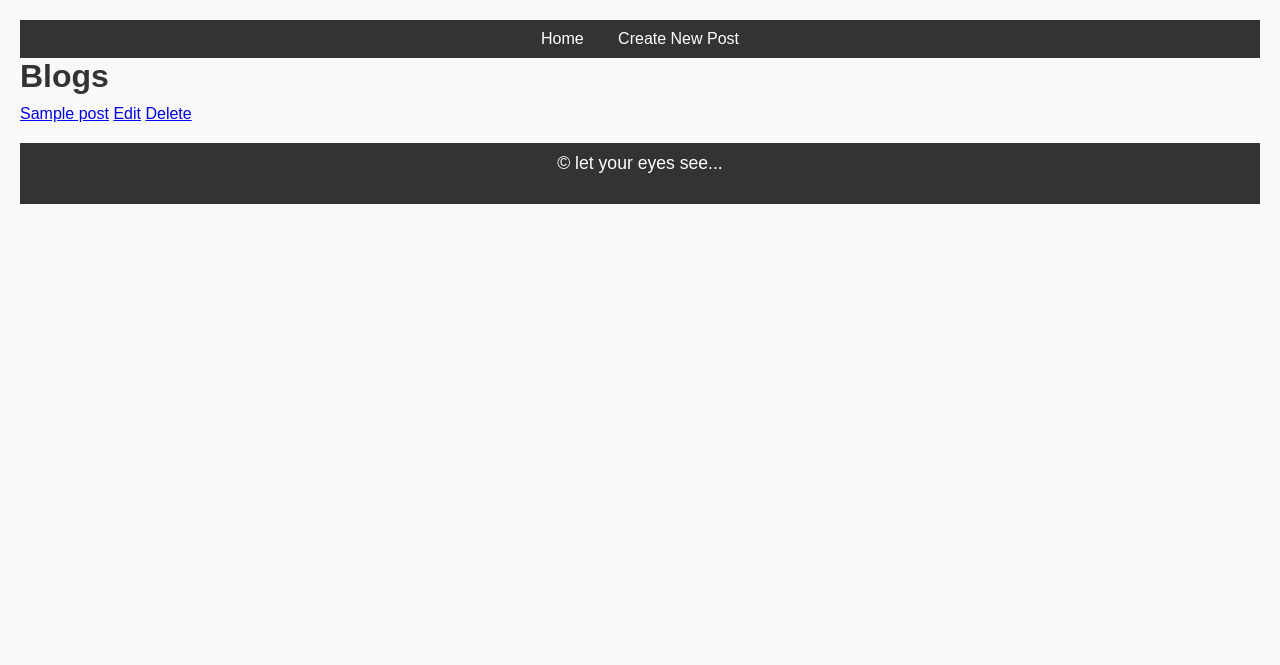
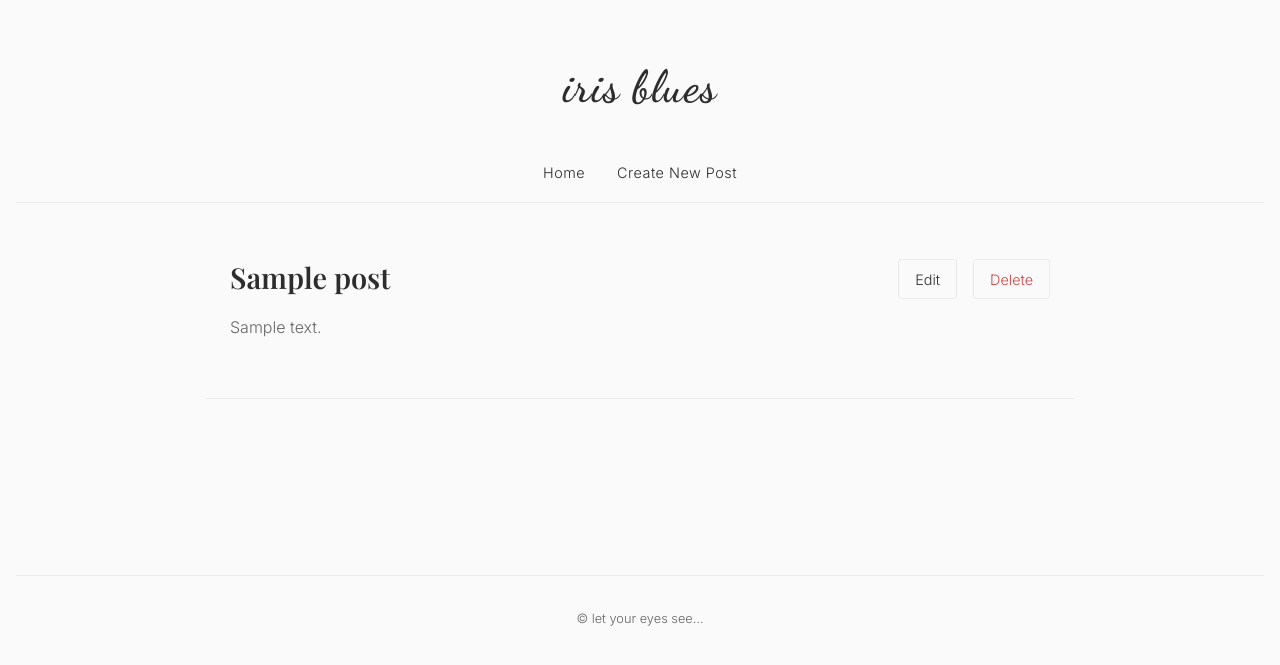
Before and after one commit to Ashique-1010/iris_blues, a Django app: page / in a window 1280 px wide. Shown: the top 665 px of the page. Run offline with Django 5.2, Linux system fonts and the light colour scheme; tables that the repository leaves empty hold one stand-in row (values such as "Sample post").

Commit message:
added more styling

```diff
--- a/blog/static/blog/styles.css
+++ b/blog/static/blog/styles.css
@@ -1,110 +1,261 @@
-/* Basic Reset */
+/* Import fonts */
+@import url('https://fonts.googleapis.com/css2?family=Cormorant+Garamond:wght@400;500;600&family=Inter:wght@300;400&family=Playfair+Display:wght@400;600&family=Dancing+Script:wght@600&display=swap');
+
+/* Minimal Reset */
 * {
     margin: 0;
     padding: 0;
     box-sizing: border-box;
 }
 
+/* Base Styles */
 body {
-    font-family: Arial, sans-serif;
-    background-color: #f9f9f9;
-    color: #333;
-    padding: 20px;
+    font-family: 'Inter', sans-serif;
+    font-weight: 300;
+    line-height: 1.75;
+    color: #2d2d2d;
+    background-color: #fafafa;
+    padding: 1rem;
 }
 
-header {
-    background-color: #333;
-    color: white;
-    padding: 10px 20px;
+/* Site Title */
+.site-title {
+    font-family: 'Dancing Script', cursive;
+    font-size: 2.8rem;
     text-align: center;
+    color: #2d2d2d;
+    margin: 2rem 0;
+    letter-spacing: 1px;
 }
 
-header nav ul {
-    list-style-type: none;
-    padding: 0;
+/* Navigation */
+header {
+    margin-bottom: 2rem;
+    border-bottom: 1px solid #eaeaea;
+    padding-bottom: 1rem;
 }
 
-header nav ul li {
-    display: inline;
-    margin: 0 15px;
+nav ul {
+    display: flex;
+    gap: 2rem;
+    list-style: none;
+    justify-content: center;
 }
 
-header nav ul li a {
-    color: white;
+nav a {
+    color: #2d2d2d;
     text-decoration: none;
+    font-size: 0.9rem;
+    letter-spacing: 0.5px;
+    transition: color 0.3s ease;
 }
 
-header nav ul li a:hover {
-    text-decoration: underline;
+nav a:hover {
+    color: #666;
 }
 
-footer {
-    background-color: #333;
-    color: white;
-    text-align: center;
-    padding: 10px;
-    margin-top: 20px;
+/* Blog List */
+.post-list {
+    list-style: none;
+    margin: 1rem 0 3rem;
+    max-width: 900px;
+    margin: 0 auto;
 }
 
-h1 {
-    font-size: 2em;
-    margin-bottom: 10px;
+.post-list li {
+    margin: 2rem 0;
+    padding: 1.5rem;
+    border-bottom: 1px solid #eaeaea;
+    display: flex;
+    justify-content: space-between;
+    align-items: flex-start;
+    gap: 2rem;
 }
 
-ul {
-    list-style-type: none;
+.post-content {
+    flex-grow: 1;
 }
 
-ul li {
-    margin: 10px 0;
+.post-title {
+    font-family: 'Playfair Display', serif;
+    font-size: 1.8rem;
+    margin-bottom: 1rem;
+    line-height: 1.3;
 }
 
-form {
-    max-width: 600px;
-    margin: 0 auto;
-    padding: 20px;
-    background-color: #fff;
-    border-radius: 5px;
-    box-shadow: 0 4px 8px rgba(0, 0, 0, 0.1);
-    text-align: center;
+.post-title a {
+    color: #2d2d2d;
+    text-decoration: none;
+    transition: color 0.3s ease;
 }
 
-form button {
-    padding: 10px 15px;
-    background-color: #f44336;  /* Red color for delete button */
-    color: white;
-    border: none;
-    cursor: pointer;
-    margin-top: 10px;
-    margin-right: 10px;
-    border-radius: 5px;
+.post-title a:hover {
+    color: #666;
 }
 
-form button:hover {
-    background-color: #e53935;
+.post-excerpt {
+    color: #666;
+    font-size: 1rem;
+    line-height: 1.6;
+    margin-bottom: 0;
 }
 
-form a button {
-    padding: 10px 15px;
-    background-color: #4CAF50;  /* Green color for cancel button */
-    color: white;
-    border: none;
-    cursor: pointer;
-    margin-top: 10px;
-    margin-left: 10px;
-    border-radius: 5px;
+.post-actions {
+    display: flex;
+    gap: 1rem;
+    flex-shrink: 0;
 }
 
-form a button:hover {
-    background-color: #388e3c;
+.post-detail-actions {
+    position: fixed;
+    bottom: 2rem;
+    right: 2rem;
+    display: flex;
+    gap: 1rem;
+    z-index: 100;
 }
 
-h2 {
-    font-size: 1.5em;
-    margin-bottom: 15px;
+.post-detail-actions .edit-btn,
+.post-detail-actions .delete-btn {
+    text-decoration: none;
+    font-size: 0.9rem;
+    padding: 0.8rem 1.5rem;
+    border: 1px solid #eaeaea;
+    border-radius: 3px;
+    transition: all 0.3s ease;
+    background-color: white;
+    box-shadow: 0 2px 8px rgba(0, 0, 0, 0.1);
 }
 
-p {
-    font-size: 1.1em;
-    margin-bottom: 20px;
+.post-detail-actions .edit-btn {
+    color: #2d2d2d;
 }
+
+.post-detail-actions .delete-btn {
+    color: #cc4444;
+}
+
+.post-detail-actions .edit-btn:hover,
+.post-detail-actions .delete-btn:hover {
+    background-color: #2d2d2d;
+    border-color: #2d2d2d;
+    color: white;
+    transform: translateY(-2px);
+    box-shadow: 0 4px 12px rgba(0, 0, 0, 0.15);
+}
+
+.edit-btn, .delete-btn {
+    text-decoration: none;
+    font-size: 0.9rem;
+    padding: 0.4rem 1rem;
+    border: 1px solid #eaeaea;
+    border-radius: 3px;
+    transition: all 0.3s ease;
+}
+
+.edit-btn {
+    color: #2d2d2d;
+}
+
+.delete-btn {
+    color: #cc4444;
+}
+
+.edit-btn:hover, .delete-btn:hover {
+    background-color: #2d2d2d;
+    border-color: #2d2d2d;
+    color: white;
+}
+
+/* Content Layout */
+.content {
+    max-width: 900px;
+    margin: 0 auto;
+    padding: 0 1rem 5rem 1rem;
+}
+
+/* Forms and other existing styles */
+form {
+    margin: 2rem 0;
+}
+
+input, textarea {
+    width: 100%;
+    padding: 0.8rem;
+    margin-bottom: 1rem;
+    border: 1px solid #eaeaea;
+    background: white;
+    font-family: 'Inter', sans-serif;
+    font-size: 1rem;
+}
+
+button {
+    background: transparent;
+    border: 1px solid #2d2d2d;
+    padding: 0.8rem 1.5rem;
+    font-family: 'Inter', sans-serif;
+    font-size: 0.9rem;
+    cursor: pointer;
+    margin-right: 1rem;
+    transition: all 0.3s ease;
+}
+
+button:hover {
+    background: #2d2d2d;
+    color: white;
+}
+
+/* Footer */
+footer {
+    margin-top: 4rem;
+    padding-top: 2rem;
+    border-top: 1px solid #eaeaea;
+    text-align: center;
+    font-size: 0.8rem;
+    color: #666;
+}
+
+/* Post Detail */
+.content h1 {
+    font-family: 'Playfair Display', serif;
+    font-size: 2.5rem;
+    margin-bottom: 2rem;
+    line-height: 1.3;
+}
+
+.content p {
+    line-height: 1.8;
+    margin-bottom: 2rem;
+}
+
+/* Responsive Design */
+@media (max-width: 768px) {
+    .site-title {
+        font-size: 2.2rem;
+    }
+
+    .post-list li {
+        flex-direction: column;
+        gap: 1rem;
+    }
+
+    .post-actions {
+        width: 100%;
+        justify-content: flex-end;
+    }
+
+    .post-title {
+        font-size: 1.5rem;
+    }
+
+    .post-detail-actions {
+        bottom: 1rem;
+        right: 1rem;
+        flex-direction: column;
+    }
+
+    .post-detail-actions .edit-btn,
+    .post-detail-actions .delete-btn {
+        padding: 0.6rem 1.2rem;
+    }
+}
--- a/blog/templates/blog/base.html
+++ b/blog/templates/blog/base.html
@@ -8,6 +8,7 @@
     <link rel="stylesheet" href="{% static 'blog/styles.css' %}">
 </head>
 <body>
+    <h1 class="site-title">iris blues</h1>
     <header>
         <nav>
             <ul>
--- a/blog/templates/blog/post_detail.html
+++ b/blog/templates/blog/post_detail.html
@@ -5,6 +5,8 @@
 {% block content %}
     <h1>{{ post.title }}</h1>
     <p>{{ post.content }}</p>
-    <a href="{% url 'post_update' post.pk %}">Edit</a>
-    <a href="{% url 'post_delete' post.pk %}">Delete</a>
+    <div class="post-detail-actions">
+        <a href="{% url 'post_update' post.pk %}" class="edit-btn">Edit</a>
+        <a href="{% url 'post_delete' post.pk %}" class="delete-btn">Delete</a>
+    </div>
 {% endblock %}
--- a/blog/templates/blog/post_list.html
+++ b/blog/templates/blog/post_list.html
@@ -1,3 +1,23 @@
+{% extends 'blog/base.html' %}
+{% block title %}{% endblock %}
+{% block content %}
+    <ul class="post-list">
+        {% for post in posts %}
+            <li>
+                <div class="post-content">
+                    <h2 class="post-title"><a href="{% url 'post_detail' post.pk %}">{{ post.title }}</a></h2>
+                    <p class="post-excerpt">{{ post.content|truncatewords:30 }}</p>
+                </div>
+                <div class="post-actions">
+                    <a href="{% url 'post_update' post.pk %}" class="edit-btn">Edit</a>
+                    <a href="{% url 'post_delete' post.pk %}" class="delete-btn">Delete</a>
+                </div>
+            </li>
+        {% endfor %}
+    </ul>
+{% endblock %}
+
+{% comment %}
 {% extends 'blog/base.html' %}
 
 {% block title %}{% endblock %}
@@ -13,4 +33,4 @@
             </li>
         {% endfor %}
     </ul>
-{% endblock %}
+{% endblock %} {% endcomment %}
```
Also changed, not shown: db.sqlite3, 1 other file.
